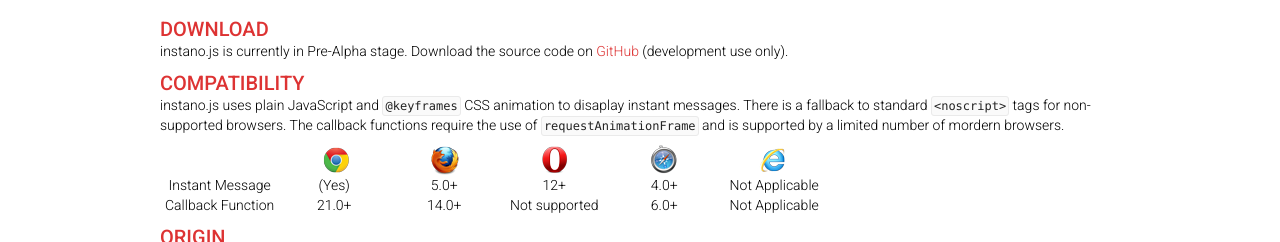
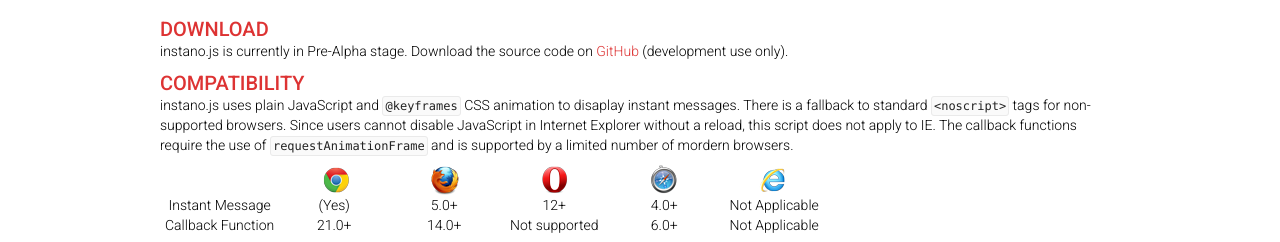
Before and after one commit to laucheukhim/instano, a plain HTML site: page index.html in a window 1280 px wide. Shown: the part 689-931 px from the top of the page. Drawn offline with Linux system fonts and the light colour scheme; a script that the page names is missing.

Commit message:
update compatibility

```diff
--- a/index.html
+++ b/index.html
@@ -361,7 +361,7 @@ instano().disabled(function() {
     <div class="title">DOWNLOAD</div>
     <p>instano.js is currently in Pre-Alpha stage. Download the source code on <a href="https://github.com/laucheukhim/instano">GitHub</a> (development use only).</p>
     <div class="title">COMPATIBILITY</div>
-    <p>instano.js uses plain JavaScript and <code>@keyframes</code> CSS animation to disaplay instant messages. There is a fallback to standard <code>&lt;noscript&gt;</code> tags for non-supported browsers. The callback functions require the use of <code>requestAnimationFrame</code> and is supported by a limited number of mordern browsers.</p>
+    <p>instano.js uses plain JavaScript and <code>@keyframes</code> CSS animation to disaplay instant messages. There is a fallback to standard <code>&lt;noscript&gt;</code> tags for non-supported browsers. Since users cannot disable JavaScript in Internet Explorer without a reload, this script does not apply to IE. The callback functions require the use of <code>requestAnimationFrame</code> and is supported by a limited number of mordern browsers.</p>
     <div class="browser-compatibility">
     	<div class="row">
         	<div class="cell"></div>
```
